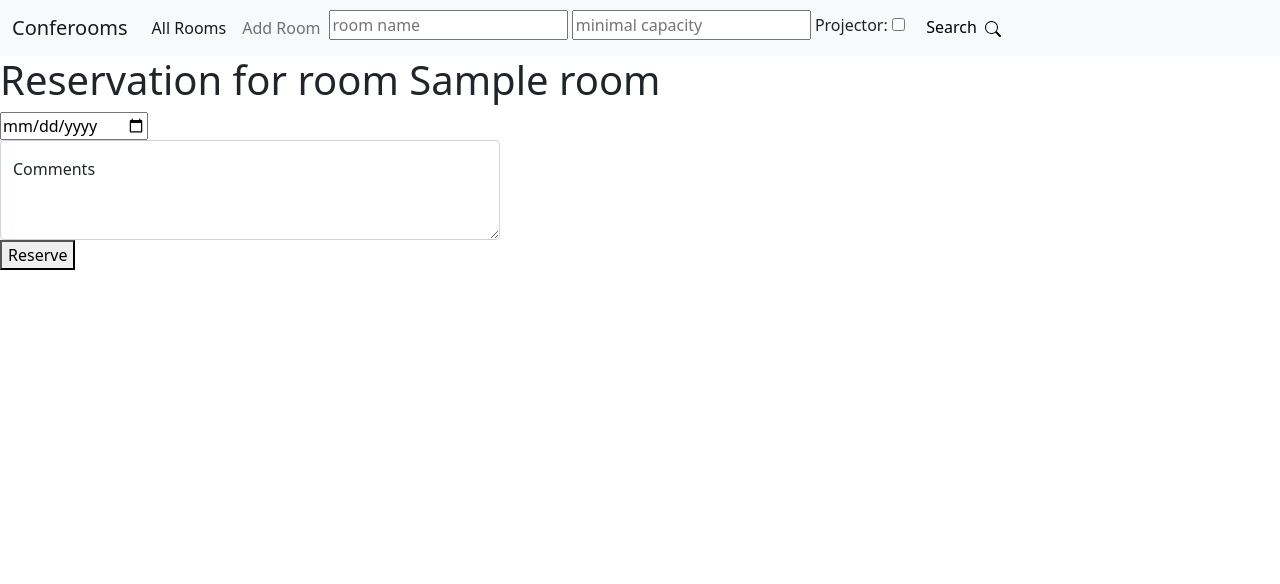
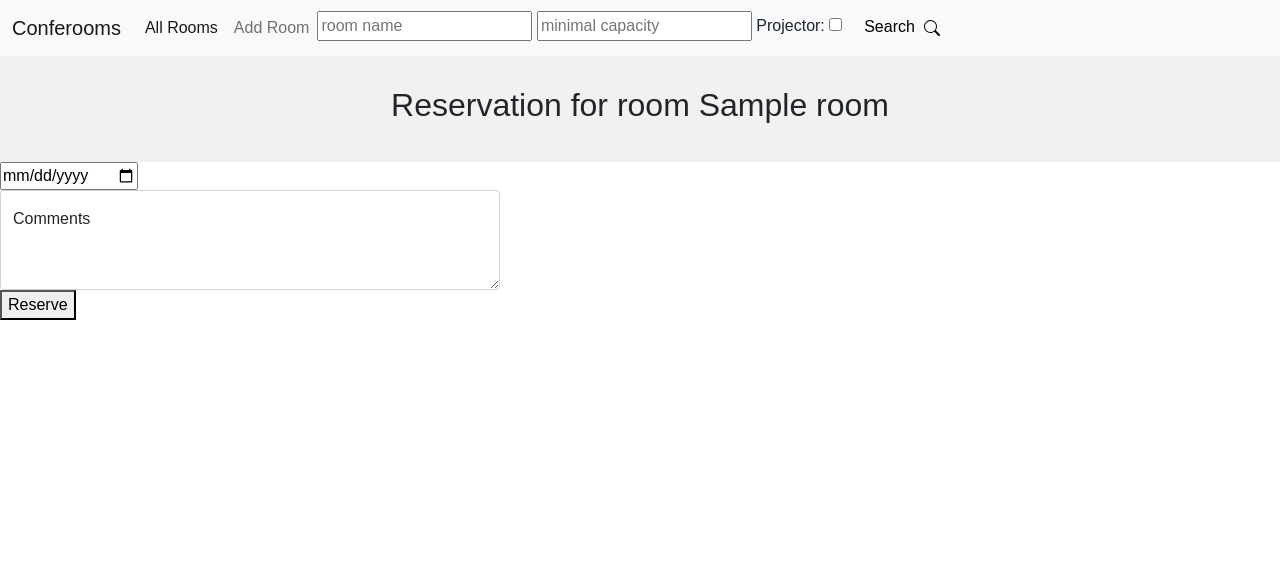
Before and after one commit to SzymonPolczynski/Workshop-vol.3, a Django app: page /room/reserve/1/ in a window 1280 px wide. Shown: the top 584 px of the page. Run offline with Django 4.2, Linux system fonts and the light colour scheme; tables that the repository leaves empty hold one stand-in row (values such as "Sample post").

Commit message:
html update

```diff
--- a/conferooms/booking/templates/reserve_room.html
+++ b/conferooms/booking/templates/reserve_room.html
@@ -1,4 +1,22 @@
-<h1>Reservation for room {{ name }}</h1>
+<meta name="viewport" content="width=device-width, initial-scale=1">
+<style>
+* {
+  box-sizing: border-box;
+}
+
+body {
+  font-family: Arial, Helvetica, sans-serif;
+}
+.header {
+  background-color: #f1f1f1;
+  padding: 30px;
+  text-align: center;
+  font-size: 35px;
+}
+</style>
+<div class="header">
+    <h2>Reservation for room {{ name }}</h2>
+</div>
 <span style='color: red'>{{ error }}</span>
 <form action="" method="POST">
 {% csrf_token %}
```
